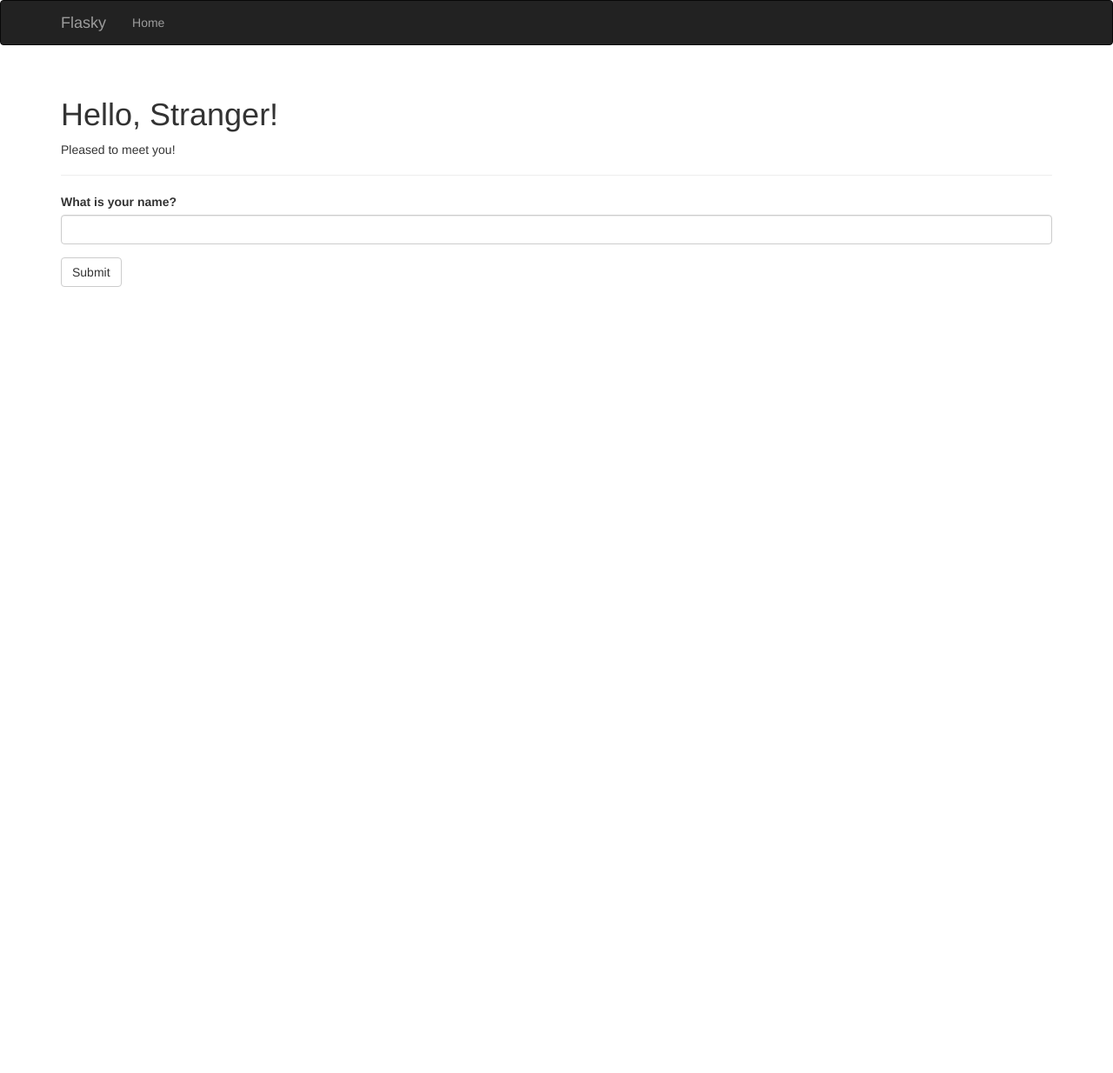
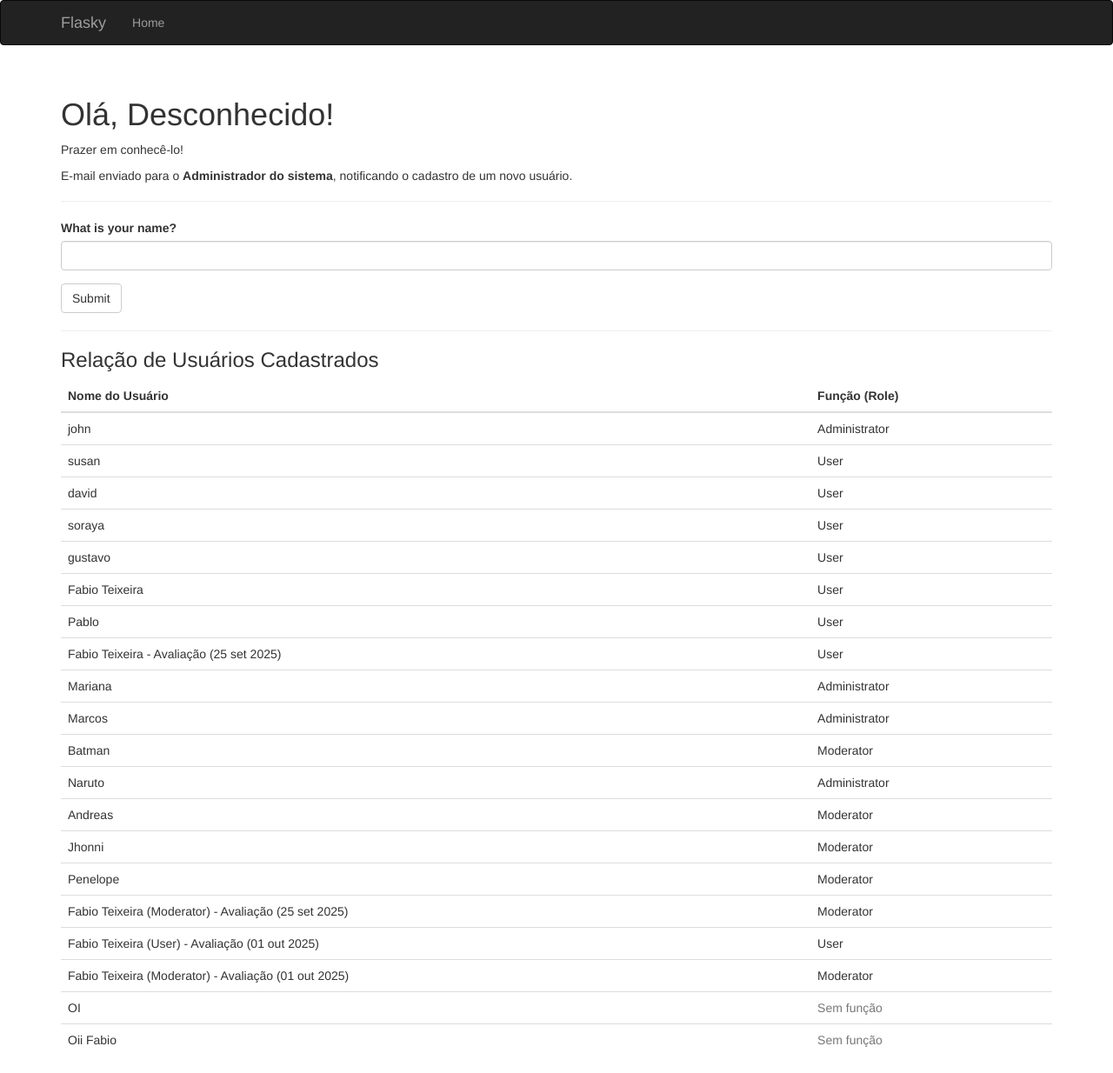
Before and after one commit to martiniheitor/PTBDSWS, a Flask app: template app/templates/index.html in a window 1280 px wide. Shown: the whole page at 87% size. Before the commit the page ends 330 px from the top, so only its background shows below. Run offline with Flask 3, Linux system fonts and the light colour scheme; the template is opened without the code that fills it: values that come from a table or form of the project are taken from there, others are empty; some libraries are stand-ins or nearby versions.

Commit message:
Semana 13

```diff
--- a/app/main/__init__.py
+++ b/app/main/__init__.py
@@ -2,4 +2,4 @@ from flask import Blueprint
 
 main = Blueprint('main', __name__)
 
-from . import routes
+from app.main.routes import main as main_blueprint
--- a/app/main/routes.py
+++ b/app/main/routes.py
@@ -30,5 +30,8 @@ def index():
             session['known'] = True
         session['name'] = form.name.data
         return redirect(url_for('main.index'))
+
+    users_list = User.query.order_by(User.username).all()
+
     return render_template('index.html', form=form, name=session.get('name'),
-                           known=session.get('known', False))
+                           known=session.get('known', False), users = users_list)
--- a/app/templates/index.html
+++ b/app/templates/index.html
@@ -5,12 +5,42 @@
 
 {% block page_content %}
 <div class="page-header">
-    <h1>Hello, {% if name %}{{ name }}{% else %}Stranger{% endif %}!</h1>
+    <h1>Olá, {% if name %}{{ name }}{% else %}Desconhecido{% endif %}!</h1>
     {% if not known %}
-    <p>Pleased to meet you!</p>
+    <p>Prazer em conhecê-lo!</p>
     {% else %}
-    <p>Happy to see you again!</p>
+    <p>Feliz em vê-lo novamente!</p>
     {% endif %}
+    <p>E-mail enviado para o <strong>Administrador do sistema</strong>, notificando o cadastro de um novo usuário.</p>
 </div>
 {{ wtf.quick_form(form) }}
+
+<hr>
+<h3>Relação de Usuários Cadastrados</h3>
+{% if users %}
+    <table class="table">
+        <thead>
+            <tr>
+                <th>Nome do Usuário</th>
+                <th>Função (Role)</th>
+            </tr>
+        </thead>
+        <tbody>
+            {% for user in users %}
+            <tr>
+                <td>{{ user.username }}</td>
+                <td>
+                    {% if user.role %}
+                        {{ user.role.name }}
+                    {% else %}
+                        <span class="text-muted">Sem função</span>
+                    {% endif %}
+                </td>
+            </tr>
+            {% endfor %}
+        </tbody>
+    </table>
+{% else %}
+    <p>Nenhum usuário cadastrado ainda.</p>
+{% endif %}
 {% endblock %}
```
Also changed, not shown: app/__init__.py (+10 -9 lines), app/email.py (+3 -11 lines), app/main/forms.py (+6 -3 lines), requirements.txt.txt (renamed from requirements.txt).
